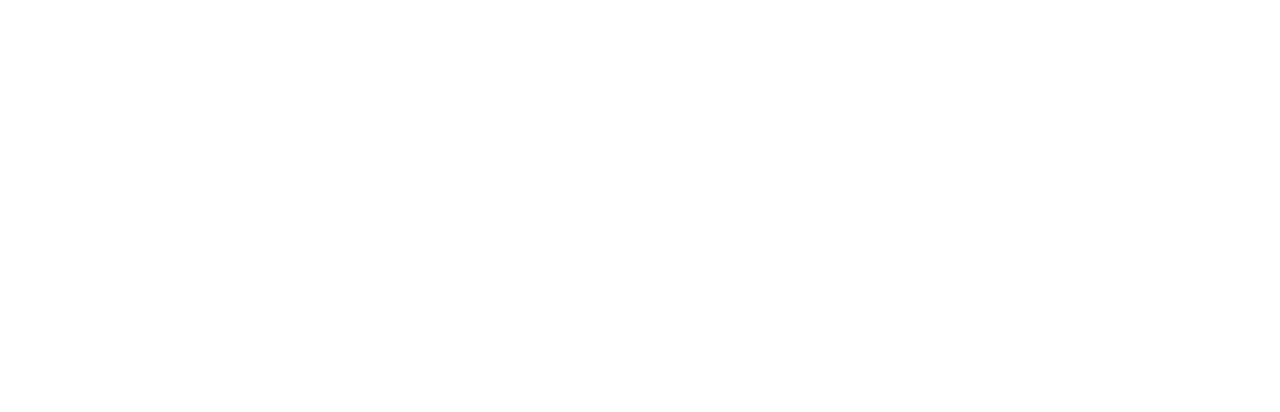
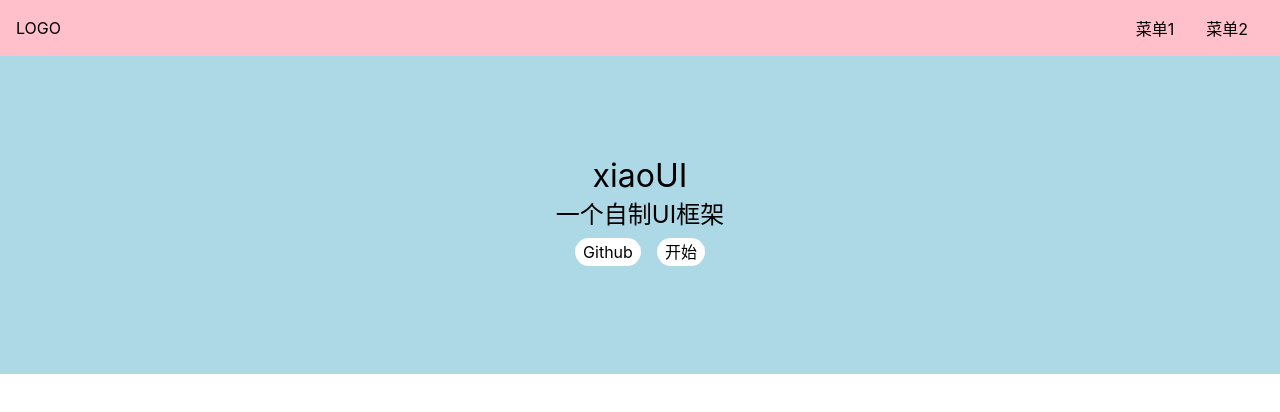
Before and after one commit to xiaoxiaoikhoudvan/xiaoUIF, a Vue app: page / in a window 1280 px wide. Shown: the top 412 px of the page. Built offline with nearby package versions, Linux system fonts and the light colour scheme.

Commit message:
完成aside切换逻辑

```diff
--- a/index.html
+++ b/index.html
@@ -8,6 +8,6 @@
 </head>
 <body>
   <div id="app"></div>
-  <script type="module" src="/src/main.js"></script>
+  <script type="module" src="/src/main.ts"></script>
 </body>
 </html>
--- a/src/App.vue
+++ b/src/App.vue
@@ -1,14 +1,16 @@
 <template>
-
+  <router-view />
 </template>
 
-<script>
-import HelloWorld from './components/HelloWorld.vue'
+<script lang="ts">
+import {ref,provide} from "vue"
 
 export default {
   name: 'App',
-  components: {
-    HelloWorld
+  setup() {
+    const width = document.documentElement.clientWidth
+    const menuVisible = ref(width <= 500 ? false : true)
+    provide('menuVisible',menuVisible)
   }
 }
 </script>
--- a/src/components/HelloWorld.vue
+++ /dev/null
@@ -1,19 +0,0 @@
-<template>
-  <h1>{{ msg }}</h1>
-  <button @click="count++">count is: {{ count }}</button>
-  <p>Edit <code>components/HelloWorld.vue</code> to test hot module replacement.</p>
-</template>
-
-<script>
-export default {
-  name: 'HelloWorld',
-  props: {
-    msg: String
-  },
-  data() {
-    return {
-      count: 0
-    }
-  }
-}
-</script>
--- /dev/null
+++ b/src/components/Topnav.vue
@@ -0,0 +1,60 @@
+<template>
+        <div class="topnav">
+            <div class="logo">LOGO</div>
+            <ul class="menu">
+                <li>菜单1</li>
+                <li>菜单2</li>
+            </ul>
+            <span class="toggleAside" @click="toggleMenu"></span>
+        </div>
+</template>
+<script lang="ts">
+import { inject, Ref } from 'vue';
+export default{
+   setup() {
+        const menuVisible = inject<Ref<boolean>>('menuVisible');
+        const toggleMenu = ()=>{
+            menuVisible.value = !menuVisible.value
+        }
+        return {toggleMenu}
+    }
+}
+</script>
+<style lang="scss" scoped>
+    .topnav{
+        background: pink;
+        display: flex;
+        padding: 16px;
+        position: relative;
+        z-index: 10;//为了写z-index要加上position:relative
+        justify-content: center;
+        align-items: center;
+        > .logo{
+            max-width: 6em;
+            margin-right: auto;
+        }
+        > .menu {
+            display: flex;
+            white-space: nowrap;
+            flex-wrap: nowrap;
+            > li{
+                margin: 0 1em;
+            }
+        }
+        > .toggleAside{
+            height: 24px;
+            width: 24px;
+            background: red;
+            position: absolute;
+            left: 16px;
+            display: none;
+            // top: 50%;
+            // transform: translateY(-50%);
+        }
+        @media (max-width:500px) {
+            > .menu{display: none;}
+            > .logo{margin:0 auto}
+            > .toggleAside{display: inline-block;}
+        }
+    }
+</style>
--- a/src/index.css
+++ /dev/null
@@ -1,8 +0,0 @@
-#app {
-  font-family: Avenir, Helvetica, Arial, sans-serif;
-  -webkit-font-smoothing: antialiased;
-  -moz-osx-font-smoothing: grayscale;
-  text-align: center;
-  color: #2c3e50;
-  margin-top: 60px;
-}
--- /dev/null
+++ b/src/index.scss
@@ -0,0 +1,24 @@
+* {
+  margin:0;
+  padding: 0;
+  box-sizing: border-box;
+}
+ul,
+ol {
+  list-style: none;
+}
+a {
+  text-decoration: none;
+  color:inherit;
+  &:hover {
+    border-bottom: 1px solid;
+    cursor: pointer;
+  }
+}
+h1,h2,h3,h4,h5,h6{
+  font-weight: normal;
+}
+body{
+  font-size: 16px;
+  font-family: -apple-system, "Noto Sans", "Helvetica Neue", Helvetica, "Nimbus Sans L", Arial, "Liberation Sans", "PingFang SC", "Hiragino Sans GB", "Noto Sans CJK SC", "Source Han Sans SC", "Source Han Sans CN", "Microsoft YaHei", "Wenquanyi Micro Hei", "WenQuanYi Zen Hei", "ST Heiti", SimHei, "WenQuanYi Zen Hei Sharp", sans-serif;
+}
--- a/src/main.js
+++ /dev/null
@@ -1,5 +0,0 @@
-import { createApp } from 'vue'
-import App from './App.vue'
-import './index.css'
-
-createApp(App).mount('#app')
--- /dev/null
+++ b/src/main.ts
@@ -0,0 +1,19 @@
+import { createApp } from 'vue'
+import App from './App.vue'
+import './index.scss'
+import {createWebHashHistory,createRouter} from 'vue-router'
+import Home from './views/Home.vue'
+import Doc from './views/Doc.vue'
+
+const history = createWebHashHistory()
+const router = createRouter({
+    history:history,
+    routes:[
+        {path:'/',component:Home},
+        {path:'/doc',component:Doc},
+    ]
+})
+
+const app = createApp(App)
+app.use(router)
+app.mount('#app')
--- /dev/null
+++ b/src/shims-vue.d.ts
@@ -0,0 +1,5 @@
+declare module '*.vue'{
+    import { Component } from "vue";
+    const component: Component
+    export default component
+}
--- /dev/null
+++ b/src/views/Doc.vue
@@ -0,0 +1,58 @@
+<template>
+    <div>
+        <Topnav/>
+        <div class="content">
+            <aside v-if="menuVisible">
+                <h2>组件列表</h2>
+                <ol>
+                    <li>
+                        <router-link to="/doc/switch">Switch组件</router-link>
+                    </li>
+                    <li>
+                        <router-link to="/doc/button">Button组件</router-link>
+                    </li>
+                    <li>
+                        <router-link to="/doc/dialog">Dialog组件</router-link>
+                    </li>
+                    <li>
+                        <router-link to="/doc/tabs">Tabs组件</router-link>
+                    </li>
+                </ol>
+            </aside>
+            <main>主内容</main>
+        </div>
+    </div>
+</template>
+<script lang="ts">
+import { inject, Ref } from 'vue'
+import Topnav from "../components/Topnav.vue"
+export default{
+    components:{Topnav},
+    setup() {
+        const menuVisible = inject<Ref<boolean>>('menuVisible');
+        return {menuVisible}
+    }
+}
+</script>
+<style lang="scss" scoped>
+    aside{
+        background: lightblue;
+        width: 150px;
+        padding: 16px;
+
+        > h2 {
+            margin-bottom: 4px;
+        }
+        > ol{
+            > li{
+                padding: 4px 0;
+            }
+        }
+        @media (max-width:500px) {
+            position: fixed;
+            top: 0;
+            left: 0;
+            padding-top: 65px;
+        }
+    }
+</style>
--- /dev/null
+++ b/src/views/Home.vue
@@ -0,0 +1,42 @@
+<template>
+    <div>
+        <Topnav />
+        <div class="banner">
+            <h1>xiaoUI</h1>
+            <h2>一个自制UI框架</h2>
+            <p class="actions">
+                <a href="https://github.com">Github</a>
+                <router-link to="/doc">开始</router-link>
+            </p>
+        </div>
+    </div>
+</template>
+<script lang="ts">
+import Topnav from "../components/Topnav.vue"
+export default{
+    components:{Topnav}
+}
+</script>
+<style lang="scss" scoped>
+    .banner{
+        padding: 100px 0;
+        display: flex;
+        justify-content: center;
+        align-items: center;
+        flex-direction: column;
+        background: lightblue;
+        > .actions{
+            padding:8px 0;
+            a {
+                margin: 0 8px;
+                background: #fff;
+                display: inline-block;
+                $h:28px;
+                height: $h;
+                line-height: $h;
+                border-radius: $h/2;
+                padding: 0 8px;
+            }
+        }
+    }
+</style>
```
Also changed, not shown: package.json (+5 -3 lines), 1 other file (tests, documents, lock files or other folders).
